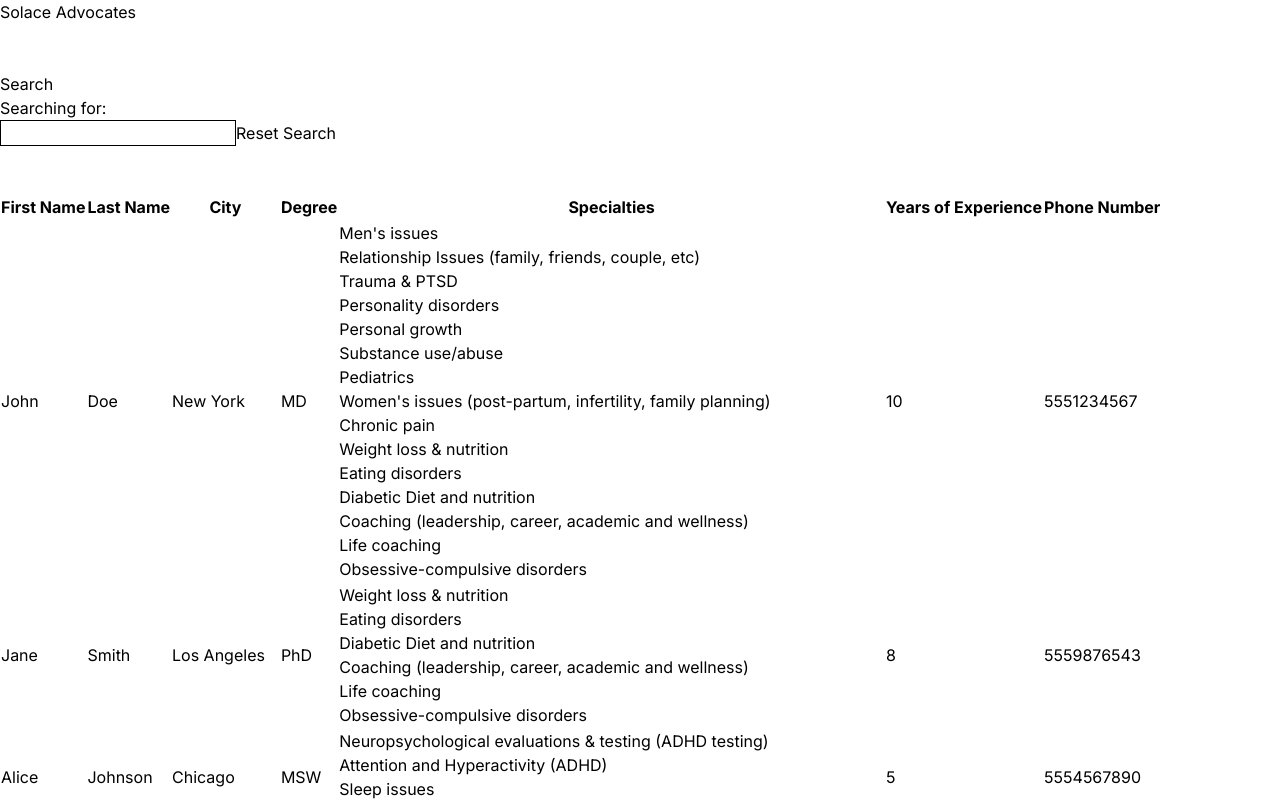
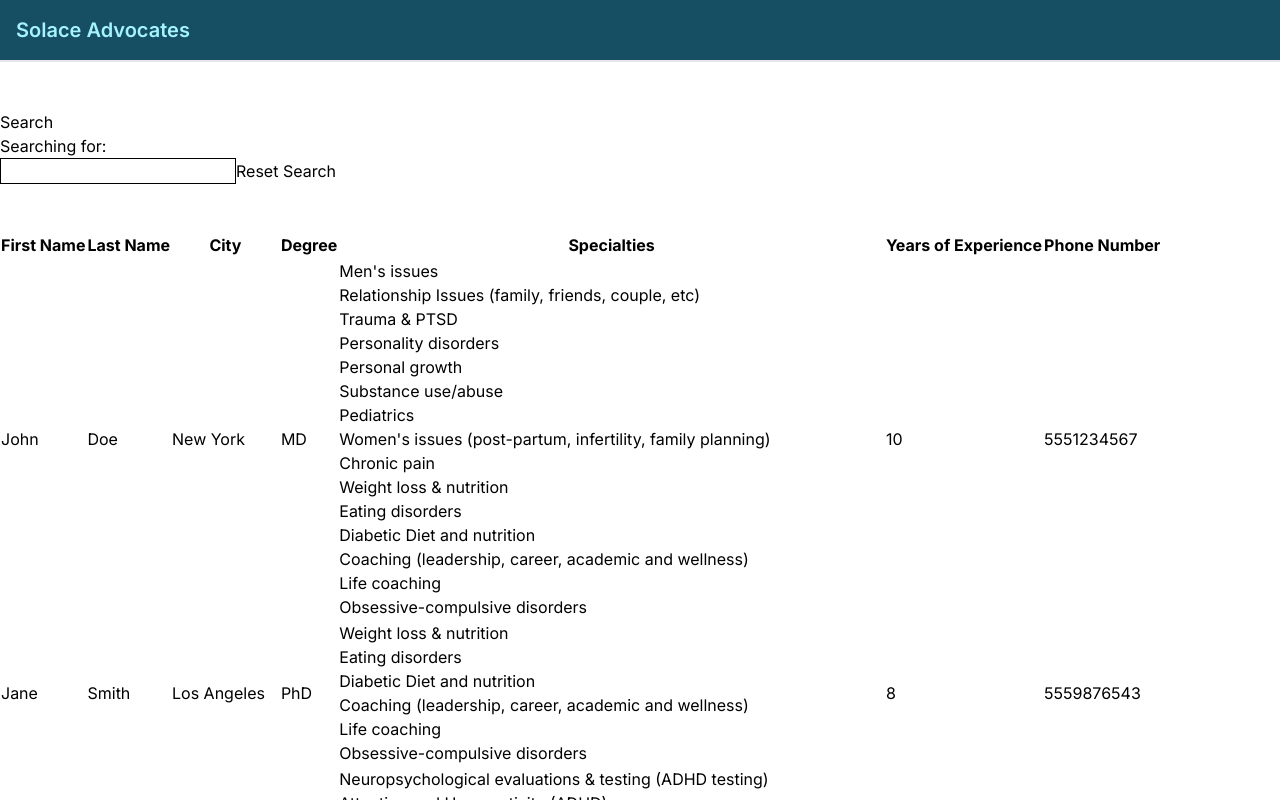
Before and after one commit to stackptr/solace-take-home, a Next.js app: page / in a window 1280 px wide. Shown: the top 800 px of the page. Built offline with nearby package versions, Linux system fonts and the light colour scheme.

Commit message:
Style basic cyan header

```diff
--- a/src/app/page.tsx
+++ b/src/app/page.tsx
@@ -55,7 +55,7 @@ export default function Home() {
 
   return (
     <main>
-      <h1>Solace Advocates</h1>
+      <h1 className="text-xl font-semibold border-b-2 bg-cyan-900 text-cyan-200 p-4">Solace Advocates</h1>
       <br />
       <br />
       <div>
```
